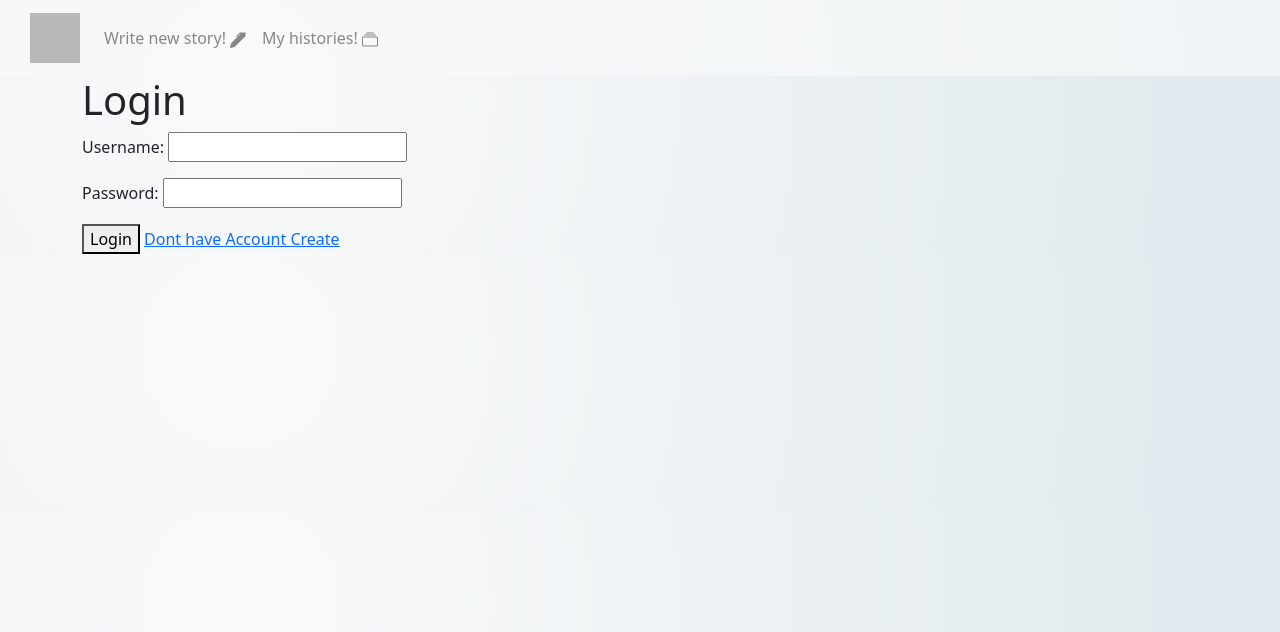
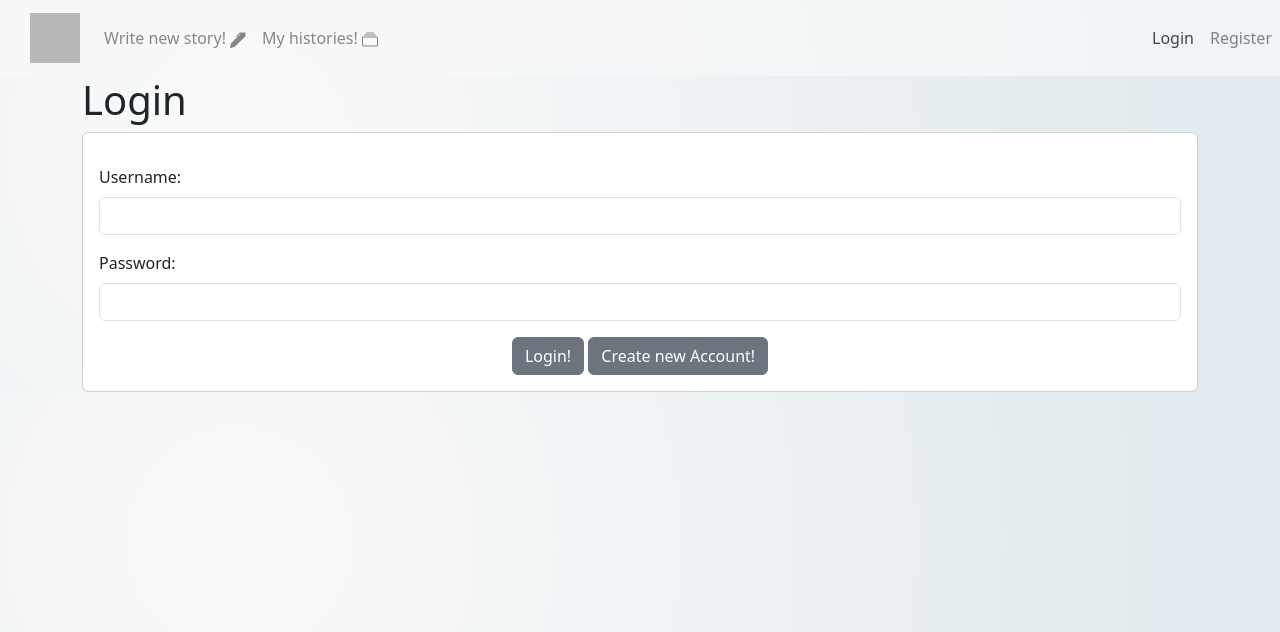
Before and after one commit to marcin1997garbarczyk/WriteYourBook, a Django app: page /login/ in a window 1280 px wide. Shown: the top 632 px of the page. Run offline with Django 5.2, Linux system fonts and the light colour scheme; some libraries are stand-ins or nearby versions; grey boxes are pictures that could not be loaded.

Commit message:
login_and_register_init

```diff
--- a/frontendApp/forms.py
+++ b/frontendApp/forms.py
@@ -5,8 +5,18 @@ from django.contrib.auth.models import User
 class SignupForm(UserCreationForm):
     class Meta:
         model = User
-        fields = ['username', 'password1', 'password2']
+        fields = ['username', 'email', 'password1', 'password2']
+    def __init__(self, *args, **kwargs):
+       super().__init__(*args, **kwargs)
+       self.fields['username'].widget.attrs.update({'class': 'form-control'})
+       self.fields['email'].widget.attrs.update({'class': 'form-control'})
+       self.fields['password1'].widget.attrs.update({'class':'form-control'})
+       self.fields['password2'].widget.attrs.update({'class':'form-control'})
 
 class LoginForm(forms.Form):
     username = forms.CharField()
     password = forms.CharField(widget=forms.PasswordInput)
+    def __init__(self, *args, **kwargs):
+       super().__init__(*args, **kwargs)
+       self.fields['username'].widget.attrs.update({'class': 'form-control'})
+       self.fields['password'].widget.attrs.update({'class':'form-control'})
--- a/frontendApp/templates/base.html
+++ b/frontendApp/templates/base.html
@@ -49,9 +49,28 @@
                 <path d="M2.5 3.5a.5.5 0 0 1 0-1h11a.5.5 0 0 1 0 1zm2-2a.5.5 0 0 1 0-1h7a.5.5 0 0 1 0 1zM0 13a1.5 1.5 0 0 0 1.5 1.5h13A1.5 1.5 0 0 0 16 13V6a1.5 1.5 0 0 0-1.5-1.5h-13A1.5 1.5 0 0 0 0 6zm1.5.5A.5.5 0 0 1 1 13V6a.5.5 0 0 1 .5-.5h13a.5.5 0 0 1 .5.5v7a.5.5 0 0 1-.5.5z"/>
               </svg>
             </a>
-
           </li>
         </ul>
+      <div class="collapse navbar-collapse justify-content-end" id="navbarNav">
+
+        <ul class="navbar-nav">
+
+        {% if user.is_authenticated == False %}
+          <li class="nav-item">
+            <a class="nav-link active" aria-current="page" href="/login">Login</a>
+          </li>
+          <li class="nav-item">
+            <a class="nav-link" href="/register">Register</a>
+          </li>
+         {% endif %}
+
+        {% if user.is_authenticated == True %}
+            <li class="nav-item">
+              <a class="nav-link" href="/logout">Logout</a>
+            </li>
+         {% endif %}
+        </ul>
+      </div>
       </div>
     </nav>
     <div class="container">{% block content %} {% endblock %}</div>
--- a/frontendApp/templates/login.html
+++ b/frontendApp/templates/login.html
@@ -4,11 +4,36 @@
 {% block content %}
 
 <h1>Login</h1>
-<form method="POST">
-    {% csrf_token %}
-    {{ form.as_p }}
-    <button type="submit">Login</button>
-    <a href="{% url 'register' %}">Dont have Account Create</a>
-</form>
+<div class="card blindCard" >
+  <div class="card-body customCard">
+    <form method="POST" class="form">
+        {% csrf_token %}
+    	{% for field in form %}
+            <p>
+
+                <div class="mb-3">
+                    <label class="form-label fw-lighter">{{ field.label_tag }} </label>
+                    {{ field}}
+                </div>
+
+
+                {% if field.errors %}
+                    <ul class="errorlist">
+                        {% for error in field.errors %}
+                        <li>{{ error }}</li>
+                        {% endfor %}
+                    </ul>
+                {% endif %}
+            </p>
+        {% endfor %}
+        <div class="text-center">
+          <button type="submit" class="btn btn-secondary">Login!</button>
+<!--          <button type="submit" class="btn btn-secondary">Login</button>-->
+        <a href="/register" class="btn btn-secondary">Create new Account!</a>
+        </div>
+    </form>
+  </div>
+</div>
+<!--</form>-->
 
 {% endblock %}
```
Also changed, not shown: frontendApp/templates/register.html (+13 -9 lines), db.sqlite3.
